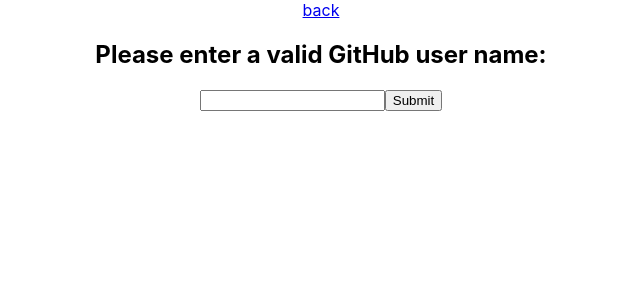
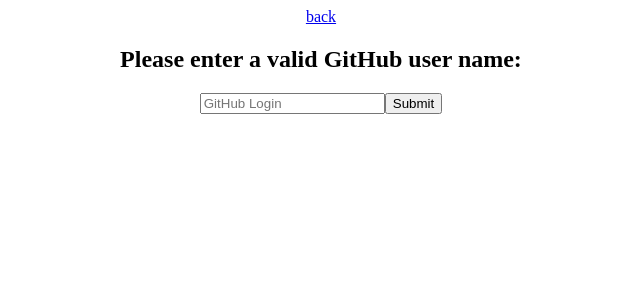
Before and after one commit to luis-pomare/github-friends, a React (Create React App) app: page /user in a window 1280 px wide. Shown: the top 300 px of the page, without its empty margins (319-959 px from the left). Built offline with nearby package versions, Linux system fonts and the light colour scheme.

Commit message:
Create user error state

```diff
--- a/src/App.css
+++ /dev/null
@@ -1,3 +0,0 @@
-.App {
-  text-align: center;
-}
--- a/src/App.js
+++ b/src/App.js
@@ -1,5 +1,5 @@
 import { Route, Routes, BrowserRouter } from 'react-router-dom';
-import './App.css';
+import './styles/App.css';
 import User from './components/pages/user';
 import Details from './components/pages/details';
 import Home from './components/pages/home';
--- a/src/components/pages/user.js
+++ b/src/components/pages/user.js
@@ -5,21 +5,41 @@ import { getFollowers } from '../../redux/reducers/followers';
 import { getFollowings } from '../../redux/reducers/followings';
 import { getUser } from '../../redux/reducers/user';
 import { clearAll } from '../../redux/reducers/all';
+import storedUrl from '../../redux/url';
+import '../../styles/user.css';
+
+const { url } = storedUrl;
 
 const User = () => {
-  const [state, setState] = useState('');
+  const [state, setState] = useState({
+    user: '',
+    errorClass: 'noVisible',
+  });
   const dispatch = useDispatch();
 
   const handleChange = (e) => {
-    setState(e.target.value);
+    setState({ ...state, user: e.target.value });
   };
 
+  const { user, errorClass } = state;
+
   const submitHandler = () => {
-    dispatch(getFollowers(state));
-    dispatch(getFollowings(state));
-    dispatch(getUser(state));
-    dispatch(clearAll());
-    setState('');
+    const changeUser = () => {
+      dispatch(getFollowers(user));
+      dispatch(getFollowings(user));
+      dispatch(getUser(user));
+      dispatch(clearAll());
+      setState({ ...state, user: '' });
+    };
+
+    const call = async () => {
+      let response = await fetch(url + user);
+      response = await response.json();
+      if (response.id) {
+        changeUser();
+      }
+    };
+    call();
   };
 
   return (
@@ -28,13 +48,17 @@ const User = () => {
       <h2>Please enter a valid GitHub user name:</h2>
       <input
         type="text"
-        value={state}
+        value={user}
         onChange={handleChange}
         name="userInput"
+        placeholder="GitHub Login"
       />
       <button type="button" id="submitUser" onClick={submitHandler}>
         Submit
       </button>
+      <div className={errorClass}>
+        <p>Please submit a valid GitHub user name</p>
+      </div>
     </>
   );
 };
--- a/src/index.css
+++ /dev/null
@@ -1,27 +0,0 @@
-body {
-  margin: 0;
-  font-family:
-    -apple-system,
-    BlinkMacSystemFont,
-    'Segoe UI',
-    'Roboto',
-    'Oxygen',
-    'Ubuntu',
-    'Cantarell',
-    'Fira Sans',
-    'Droid Sans',
-    'Helvetica Neue',
-    sans-serif;
-  -webkit-font-smoothing: antialiased;
-  -moz-osx-font-smoothing: grayscale;
-}
-
-code {
-  font-family:
-    source-code-pro,
-    Menlo,
-    Monaco,
-    Consolas,
-    'Courier New',
-    monospace;
-}
--- a/src/index.js
+++ b/src/index.js
@@ -1,6 +1,5 @@
 import React from 'react';
 import ReactDOM from 'react-dom/client';
-import './index.css';
 import { Provider } from 'react-redux';
 import App from './App';
 import store from './redux/configureStore';
--- /dev/null
+++ b/src/styles/App.css
@@ -0,0 +1,7 @@
+* {
+  box-sizing: content-box;
+}
+
+.App {
+  text-align: center;
+}
--- /dev/null
+++ b/src/styles/user.css
@@ -0,0 +1,3 @@
+.noVisible {
+  display: none;
+}
```
